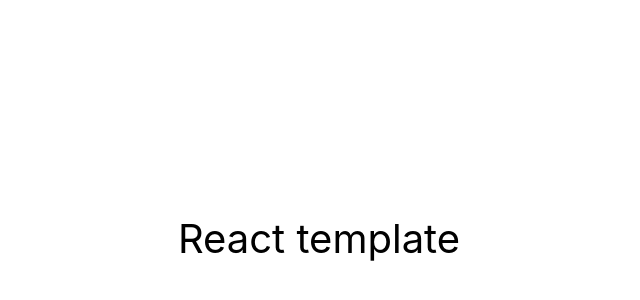
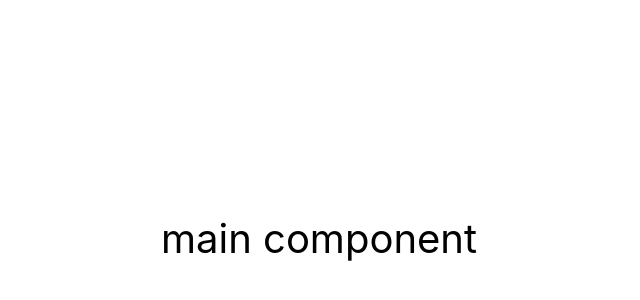
Before and after one commit to yuliiamaiboroda/admin-panel-agro, a React (Create React App) app: page / in a window 1280 px wide. Shown: the part 162-462 px from the top of the page, without its empty margins (321-961 px from the left). Built offline with nearby package versions, Linux system fonts and the light colour scheme.

Commit message:
try deploy

```diff
--- a/src/components/App.jsx
+++ b/src/components/App.jsx
@@ -10,7 +10,7 @@ export const App = () => {
         color: '#010101',
       }}
     >
-      React template
+      main component
     </div>
   );
 };
```
